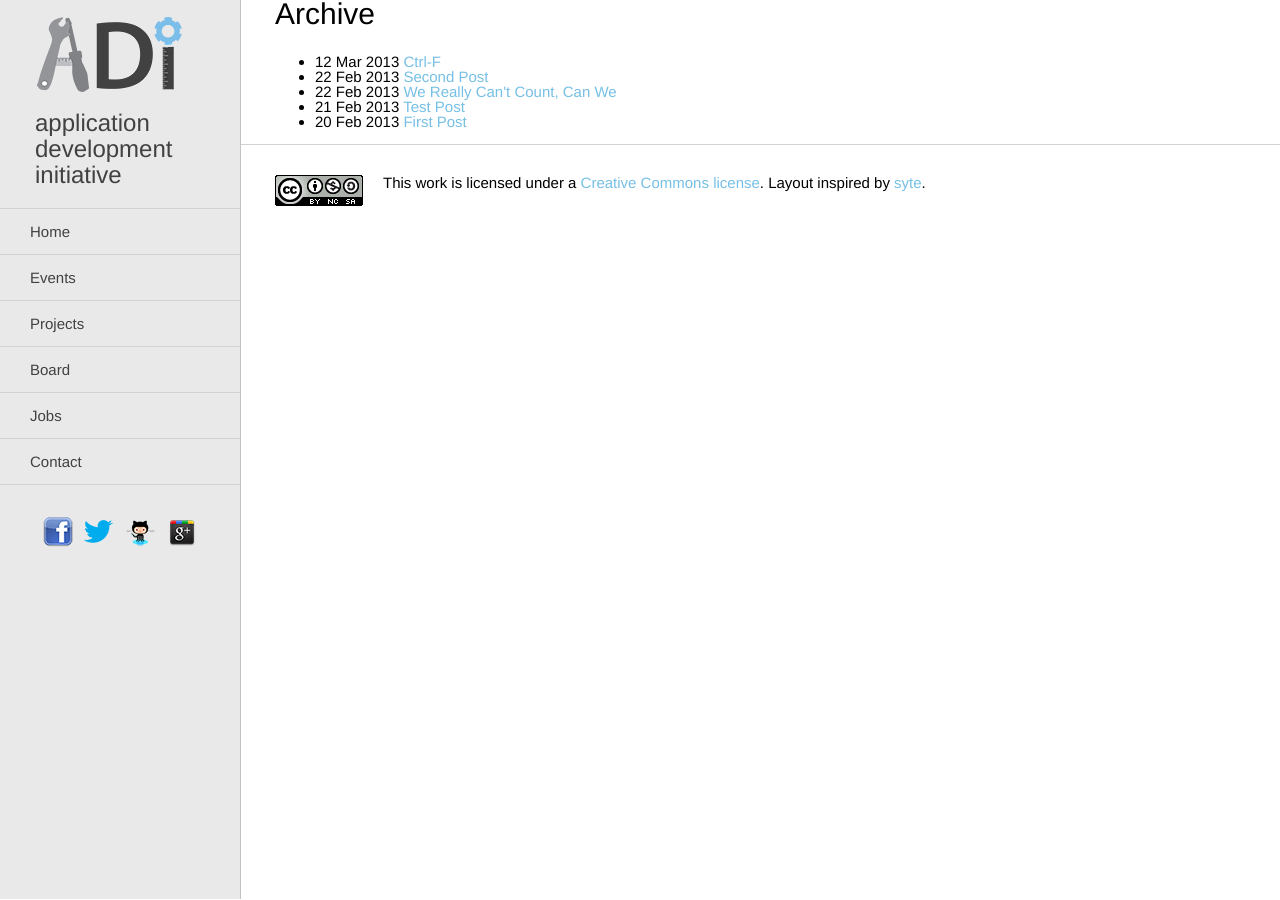
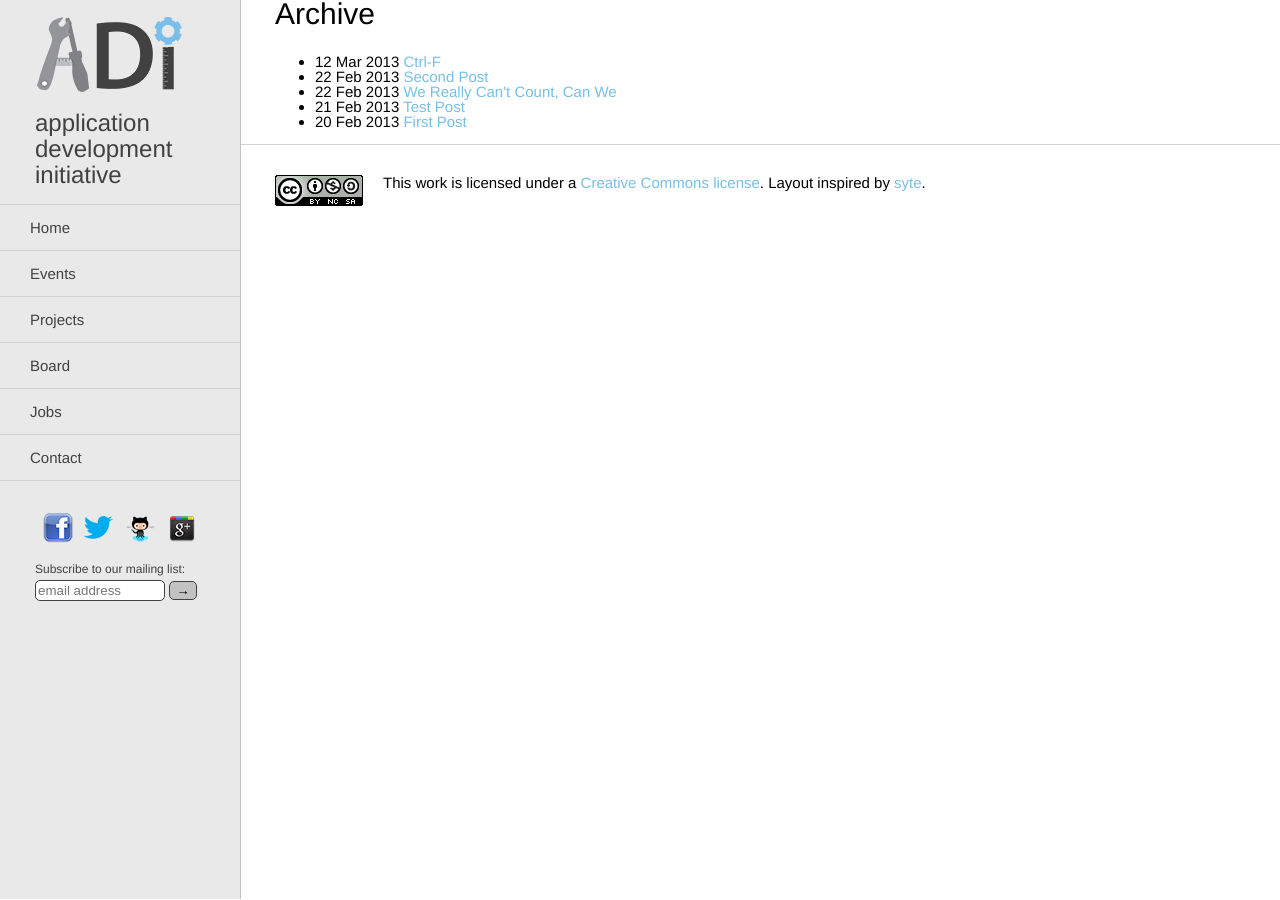
Before and after one commit to adicu/adicu.github.com-dep, a Jekyll site: the page built from archive.html, in a window 1280 px wide. Built offline with Jekyll 4.4.1, drawn with Linux system fonts in a browser that asks for light colours.

Commit message:
Add Mailchimp signup to sidebar

```diff
--- a/_layouts/default.html
+++ b/_layouts/default.html
@@ -37,6 +37,13 @@
       </ul>
       </ul>
     </nav>
+    <div id="mc_embed_signup">
+       <form action="http://adicu.us4.list-manage.com/subscribe/post?u=62d8b690f349b99dd7e0f3205&amp;id=01a495e6ed" method="post" id="mc-embedded-subscribe-form" name="mc-embedded-subscribe-form" class="validate" target="_blank" novalidate>
+         <label for="mce-EMAIL">Subscribe to our mailing list:</label>
+         <input type="email" value="" name="EMAIL" class="email" id="mce-EMAIL" placeholder="email address" required>
+         <input type="submit" value="→" name="subscribe" id="mc-embedded-subscribe" class="button">
+       </form>
+    </div>
   </div>
   <div class="main">
     {{ content }}
--- a/css/style.css
+++ b/css/style.css
@@ -106,7 +106,7 @@ a:hover {
 }
 
 nav {
-  margin: 20px 0px;
+  margin-top: 20px 0px 0px 0px;
 }
 
 .main-nav {
@@ -244,3 +244,33 @@ p {
 .even {
   background-color: #FFFFFF;
 }
+
+#mc_embed_signup {
+  margin-left: 35px;
+  margin-top: 0px;
+}
+
+#mc_embed_signup label {
+  font-size: 12px;
+  block: inline;
+}
+
+#mce-EMAIL {
+  width: 130px;
+  border: 1px solid #414142;
+  padding: 2px;
+  color: #414142;
+  margin-top: 5px;
+  border-radius: 5px;
+}
+
+#mc-embedded-subscribe {
+  border: 1px solid #414142;
+  border-radius: 5px;
+  background: #C2C2C2;
+  margin-top: 5px;
+}
+
+#mc-embedded-subscribe:hover{
+  background: #7BBEE9;
+}
```
